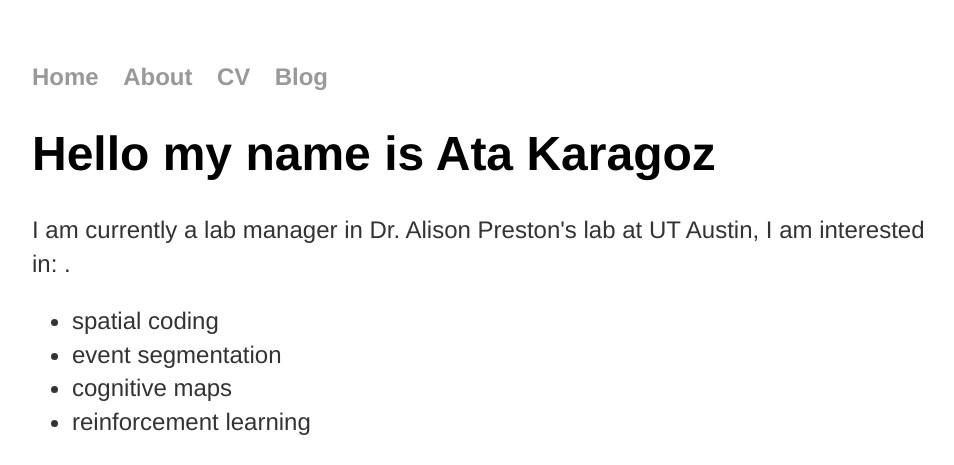
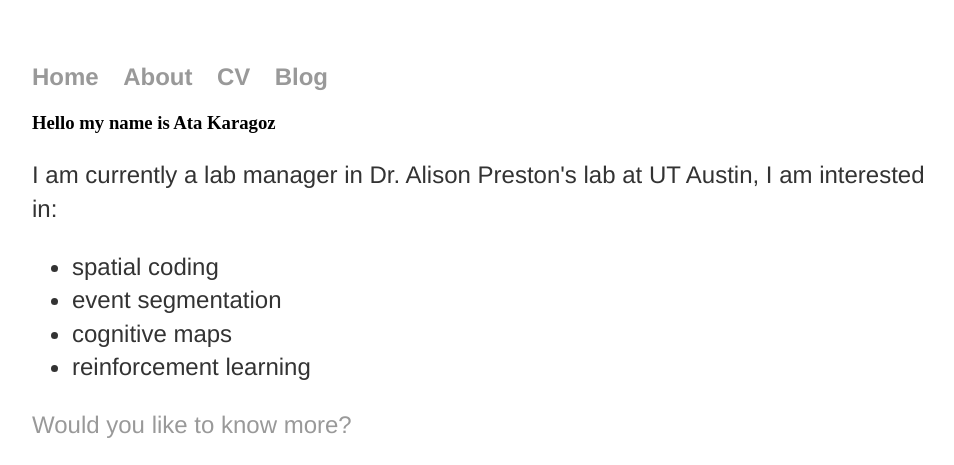
Before and after one commit to atakaragoz/atakaragoz.github.io, a Jekyll site: the page built from index.html, in a window 1280 px wide. Shown: the top 465 px of the page, without its empty margins (160-1114 px from the left). Built offline with Jekyll 4.4.1, drawn with Linux system fonts in a browser that asks for light colours; grey boxes are pictures that could not be loaded.

```diff
--- a/index.html
+++ b/index.html
@@ -3,8 +3,8 @@ layout: default
 title: Ata Karagoz
 ---
 <div class="blurb">
-	<h1>Hello my name is Ata Karagoz</h1>
-	<p>I am currently a lab manager in Dr. Alison Preston's lab at UT Austin, I am interested in: .</p>
+	<h3>Hello my name is Ata Karagoz</h3>
+	<p>I am currently a lab manager in Dr. Alison Preston's lab at UT Austin, I am interested in: </p>
 
 	<ul>
 		<li>spatial coding</li>
```
